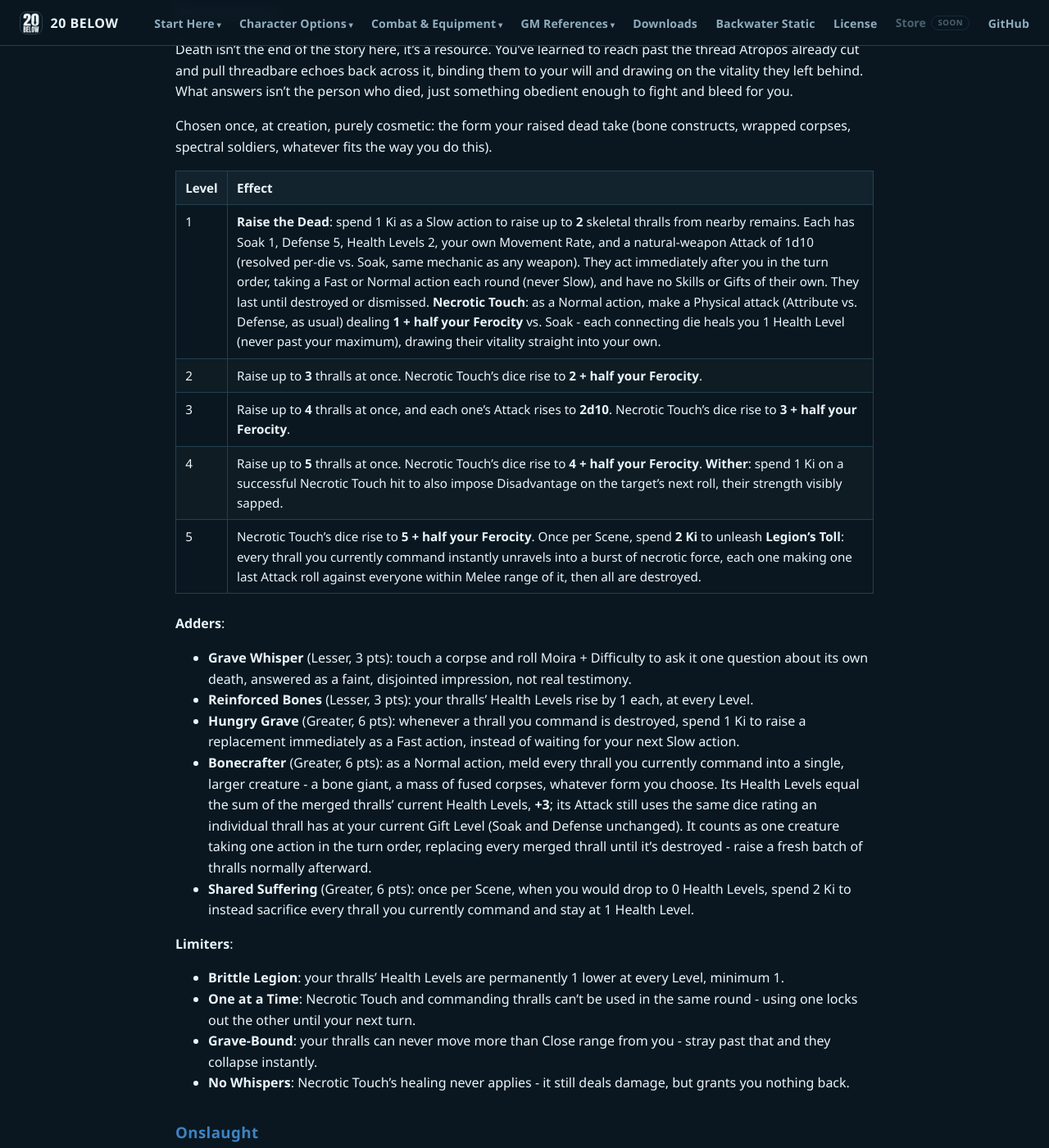
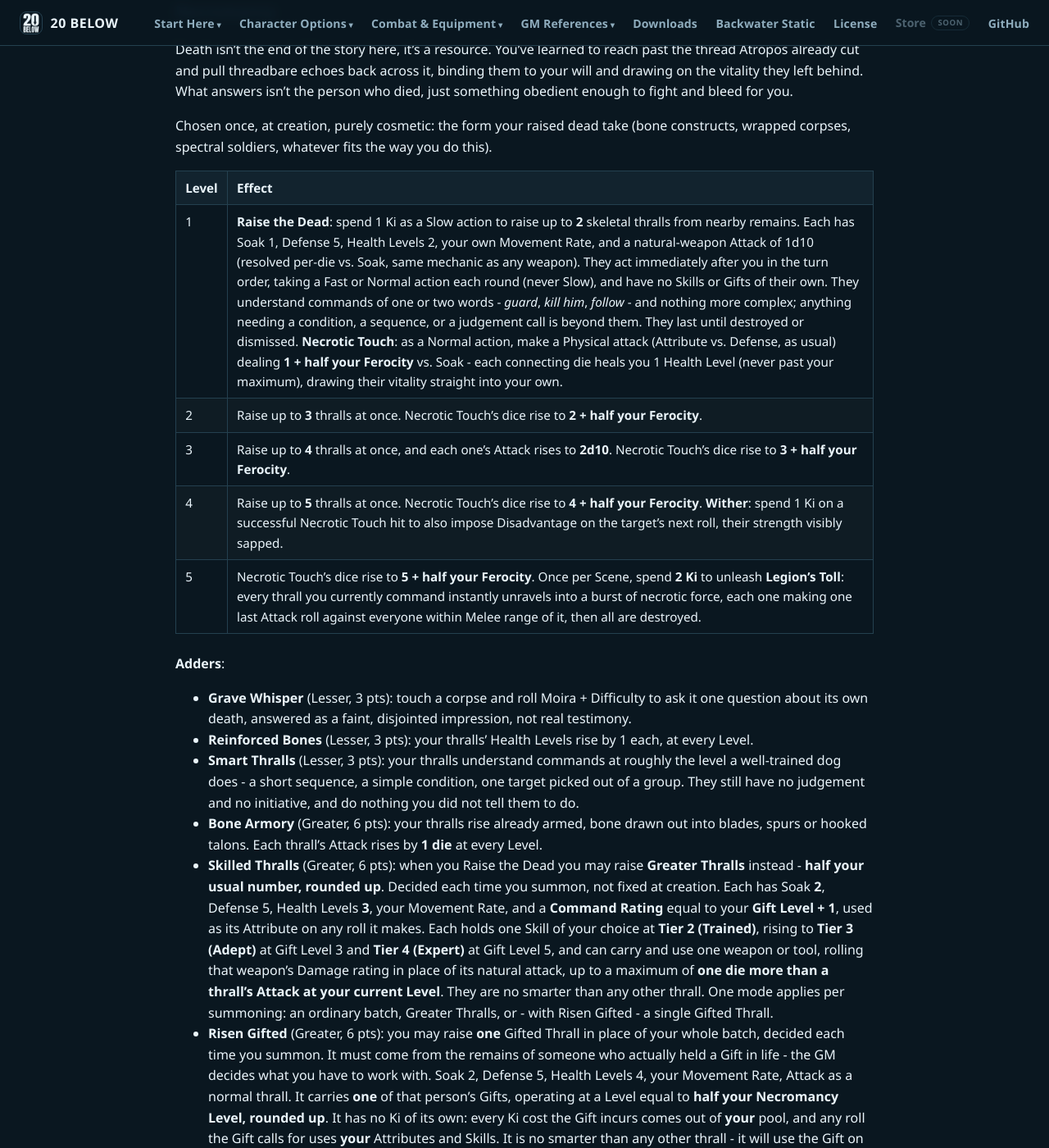
Before and after one commit to feralucce/20_Below, a Jekyll site: the page built from rules/gifts.md, in a window 1280 px wide and 1400 px high, scrolled down 36069 px. Shown: the whole window at 82% size. Built offline with Jekyll 4.4.1, drawn with Linux system fonts in a browser that asks for light colours; our own code applies the rules of GitHub Pages for plain Markdown files; some of the changed text lies outside the part shown.

Commit message:
Necromancy: four Adders, and the thralls are dumb on purpose
Level 1 said thralls have no Skills or Gifts, which covers what they can
do and says nothing about what they can understand. It says now: one and
two word commands, nothing conditional, nothing sequential. That floor is
what the new Adders are priced against.

  Smart Thralls (Lesser) - comprehension at a well-trained dog's level.
  No number moves, so it sits with the other Lessers.

  Bone Armory (Greater) - +1 Attack die per thrall at every Level. A base
  thrall's natural attack is 1d10, which is exactly the weapons table's
  "fists, feet"; +1 takes it to 3 at the top, combat-knife equivalent,
  still short of a machete and still under the Drone Swarm's combat
  drone on the same chassis. Greater rather than Lesser because it is a
  die on up to five bodies - the same multiplier Reinforced Bones pays 3
  for, on the side of the ledger that earns more.

  Skilled Thralls (Greater) - half the usual count, rounded up, chosen at
  each summoning. Command Rating mirrors the Drone Swarm's Output Rating
  rather than inventing a parallel number. The weapon is capped at one
  die over a thrall's Attack: uncapped, three Greater Thralls with a
  battle spear turn 10 dice into 15 at Level 4, and the Adder stops being
  a trade. Capped, the totals land at or just under the batch at every
  Level, with Soak 2 making up the difference. It composes with Bone
  Armory, which lifts the cap along with the attack.

  Risen Gifted (Greater) - one thrall carrying one Gift from the corpse's
  own life, at half your Level rounded up, so a raised Gifted never
  reaches a living one. It holds no Ki: the cost comes out of your pool,
  which makes it a second barrel on your own economy rather than a free
  one. Gifts needing judgement, conversation or a plan do not work
  through it - without that line this raises a corpse that had Domination
  and runs a campaign through its mouth.

The Skill ladder stops at Expert. Master's benefit is rerolling a
catastrophic failure, which is a moment of self-correction, and that is
the wrong thing to hand something that cannot think.

The character creator parses rules/gifts.md directly, so it reads all
nine Adders at the right tiers with no app change.

Co-Authored-By: Claude Opus 5 <noreply@anthropic.com>

```diff
--- a/rules/gifts.md
+++ b/rules/gifts.md
@@ -877,7 +877,7 @@ Chosen once, at creation, purely cosmetic: the form your raised dead take (bone
 
 | Level | Effect |
 |---|---|
-| 1 | **Raise the Dead**: spend 1 Ki as a Slow action to raise up to **2** skeletal thralls from nearby remains. Each has Soak 1, Defense 5, Health Levels 2, your own Movement Rate, and a natural-weapon Attack of 1d10 (resolved per-die vs. Soak, same mechanic as any weapon). They act immediately after you in the turn order, taking a Fast or Normal action each round (never Slow), and have no Skills or Gifts of their own. They last until destroyed or dismissed. **Necrotic Touch**: as a Normal action, make a Physical attack (Attribute vs. Defense, as usual) dealing **1 + half your Ferocity** vs. Soak - each connecting die heals you 1 Health Level (never past your maximum), drawing their vitality straight into your own. |
+| 1 | **Raise the Dead**: spend 1 Ki as a Slow action to raise up to **2** skeletal thralls from nearby remains. Each has Soak 1, Defense 5, Health Levels 2, your own Movement Rate, and a natural-weapon Attack of 1d10 (resolved per-die vs. Soak, same mechanic as any weapon). They act immediately after you in the turn order, taking a Fast or Normal action each round (never Slow), and have no Skills or Gifts of their own. They understand commands of one or two words - *guard*, *kill him*, *follow* - and nothing more complex; anything needing a condition, a sequence, or a judgement call is beyond them. They last until destroyed or dismissed. **Necrotic Touch**: as a Normal action, make a Physical attack (Attribute vs. Defense, as usual) dealing **1 + half your Ferocity** vs. Soak - each connecting die heals you 1 Health Level (never past your maximum), drawing their vitality straight into your own. |
 | 2 | Raise up to **3** thralls at once. Necrotic Touch's dice rise to **2 + half your Ferocity**. |
 | 3 | Raise up to **4** thralls at once, and each one's Attack rises to **2d10**. Necrotic Touch's dice rise to **3 + half your Ferocity**. |
 | 4 | Raise up to **5** thralls at once. Necrotic Touch's dice rise to **4 + half your Ferocity**. **Wither**: spend 1 Ki on a successful Necrotic Touch hit to also impose Disadvantage on the target's next roll, their strength visibly sapped. |
@@ -887,6 +887,10 @@ Chosen once, at creation, purely cosmetic: the form your raised dead take (bone
 
 - **Grave Whisper** (Lesser, 3 pts): touch a corpse and roll Moira + Difficulty to ask it one question about its own death, answered as a faint, disjointed impression, not real testimony.
 - **Reinforced Bones** (Lesser, 3 pts): your thralls' Health Levels rise by 1 each, at every Level.
+- **Smart Thralls** (Lesser, 3 pts): your thralls understand commands at roughly the level a well-trained dog does - a short sequence, a simple condition, one target picked out of a group. They still have no judgement and no initiative, and do nothing you did not tell them to do.
+- **Bone Armory** (Greater, 6 pts): your thralls rise already armed, bone drawn out into blades, spurs or hooked talons. Each thrall's Attack rises by **1 die** at every Level.
+- **Skilled Thralls** (Greater, 6 pts): when you Raise the Dead you may raise **Greater Thralls** instead - **half your usual number, rounded up**. Decided each time you summon, not fixed at creation. Each has Soak **2**, Defense 5, Health Levels **3**, your Movement Rate, and a **Command Rating** equal to your **Gift Level + 1**, used as its Attribute on any roll it makes. Each holds one Skill of your choice at **Tier 2 (Trained)**, rising to **Tier 3 (Adept)** at Gift Level 3 and **Tier 4 (Expert)** at Gift Level 5, and can carry and use one weapon or tool, rolling that weapon's Damage rating in place of its natural attack, up to a maximum of **one die more than a thrall's Attack at your current Level**. They are no smarter than any other thrall. One mode applies per summoning: an ordinary batch, Greater Thralls, or - with Risen Gifted - a single Gifted Thrall.
+- **Risen Gifted** (Greater, 6 pts): you may raise **one** Gifted Thrall in place of your whole batch, decided each time you summon. It must come from the remains of someone who actually held a Gift in life - the GM decides what you have to work with. Soak 2, Defense 5, Health Levels 4, your Movement Rate, Attack as a normal thrall. It carries **one** of that person's Gifts, operating at a Level equal to **half your Necromancy Level, rounded up**. It has no Ki of its own: every Ki cost the Gift incurs comes out of **your** pool, and any roll the Gift calls for uses **your** Attributes and Skills. It is no smarter than any other thrall - it will use the Gift on the thing you point it at and in no other way, and a Gift needing judgement, conversation or a plan (GM's call) does not function through it.
 - **Hungry Grave** (Greater, 6 pts): whenever a thrall you command is destroyed, spend 1 Ki to raise a replacement immediately as a Fast action, instead of waiting for your next Slow action.
 - **Bonecrafter** (Greater, 6 pts): as a Normal action, meld every thrall you currently command into a single, larger creature - a bone giant, a mass of fused corpses, whatever form you choose. Its Health Levels equal the sum of the merged thralls' current Health Levels, **+3**; its Attack still uses the same dice rating an individual thrall has at your current Gift Level (Soak and Defense unchanged). It counts as one creature taking one action in the turn order, replacing every merged thrall until it's destroyed - raise a fresh batch of thralls normally afterward.
 - **Shared Suffering** (Greater, 6 pts): once per Scene, when you would drop to 0 Health Levels, spend 2 Ki to instead sacrifice every thrall you currently command and stay at 1 Health Level.
```
Also changed, not shown: webbook/gifts.md (+5 -1 lines).
